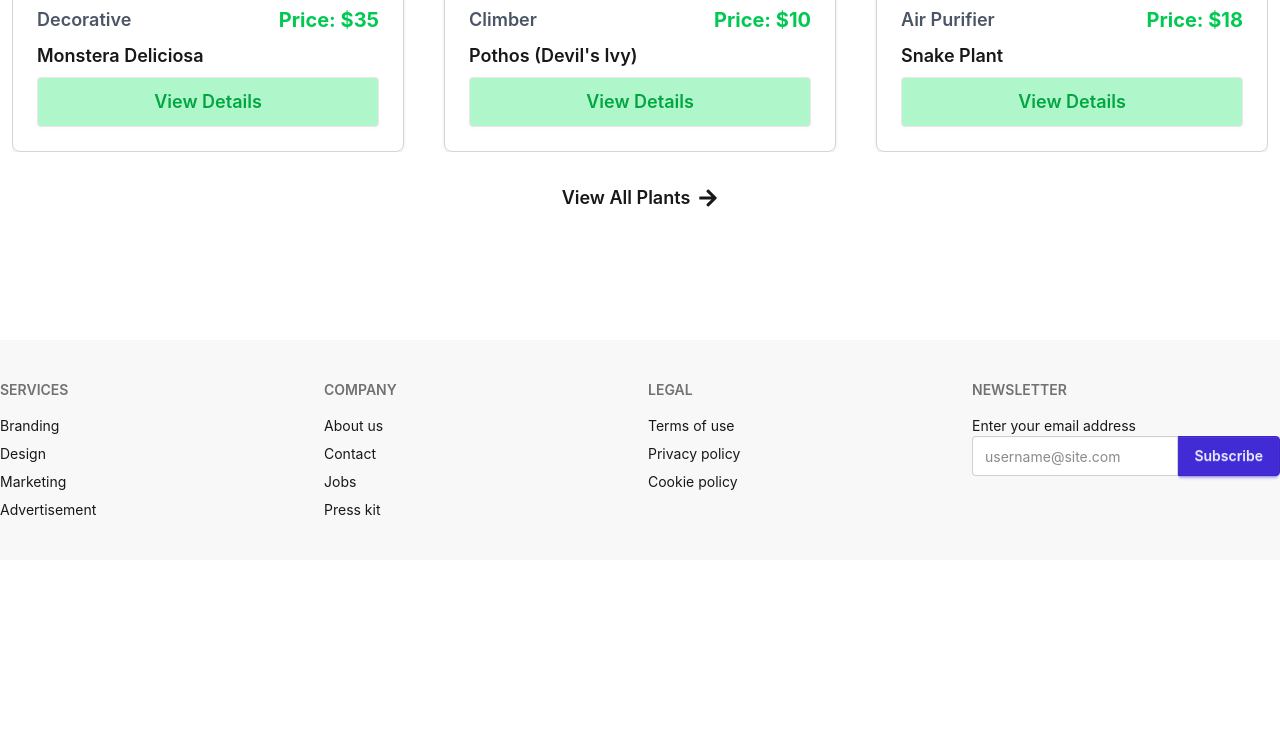
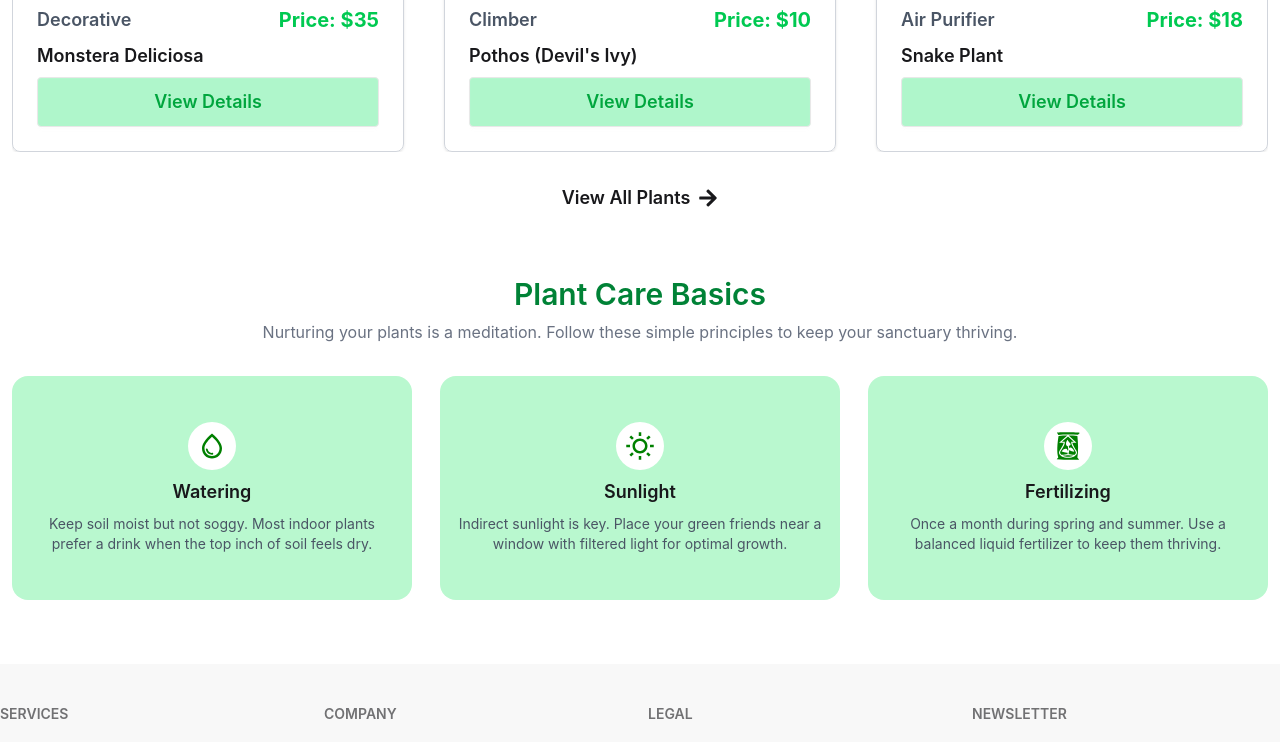
Before and after one commit to Wahed-Shawn/Assignment-Nine, a React (Vite) app: page / in a window 1280 px wide. Shown: the part 1199-1941 px from the top of the page. Before the commit the page ends 1759 px from the top, so only its background shows below. Built offline with nearby package versions, Linux system fonts and the light colour scheme; no server answers.

Commit message:
added Plant Care Tips Section

```diff
--- /dev/null
+++ b/src/components/PlantCare.jsx
@@ -0,0 +1,39 @@
+import React from 'react';
+import { GiFertilizerBag } from 'react-icons/gi';
+import { MdOutlineWaterDrop } from 'react-icons/md';
+import { RiSunLine } from 'react-icons/ri';
+
+const PlantCare = () => {
+    return (
+        <div className='mb-[4rem]'>
+            <h1 className='text-center text-3xl font-semibold text-green-700'>Plant Care Basics</h1>
+            <p className='text-center mt-2 text-gray-500'>Nurturing your plants is a meditation. Follow these simple principles to keep your sanctuary thriving.</p>
+
+            <div className="grid grid-cols-3 gap-7 mt-8">
+                <div className="bg-green-200 flex flex-col gap-2 justify-center items-center rounded-2xl h-[14rem] p-4">
+                    <div className="bg-white h-[3rem] w-[3rem] rounded-full flex items-center justify-center">
+                        <MdOutlineWaterDrop size={30} color='green' />
+                    </div>
+                    <h1 className='text-lg font-semibold'>Watering</h1>
+                    <p className='text-center text-sm text-gray-600'>Keep soil moist but not soggy. Most indoor plants prefer a drink when the top inch of soil feels dry.</p>
+                </div>
+                <div className="bg-green-200 flex flex-col gap-2 justify-center items-center rounded-2xl h-[14rem] p-4">
+                    <div className="bg-white h-[3rem] w-[3rem] rounded-full flex items-center justify-center">
+                        <RiSunLine size={30} color='green' />
+                    </div>
+                    <h1 className='text-lg font-semibold'>Sunlight</h1>
+                    <p className='text-center text-sm text-gray-600'>Indirect sunlight is key. Place your green friends near a window with filtered light for optimal growth.</p>
+                </div>
+                <div className="bg-green-200 flex flex-col gap-2 justify-center items-center rounded-2xl h-[14rem] p-4">
+                    <div className="bg-white h-[3rem] w-[3rem] rounded-full flex items-center justify-center">
+                        <GiFertilizerBag size={30} color='green' />
+                    </div>
+                    <h1 className='text-lg font-semibold'>Fertilizing</h1>
+                    <p className='text-center text-sm text-gray-600'>Once a month during spring and summer. Use a balanced liquid fertilizer to keep them thriving.</p>
+                </div>
+            </div>
+        </div>
+    );
+};
+
+export default PlantCare;
--- a/src/components/TopRated.jsx
+++ b/src/components/TopRated.jsx
@@ -15,7 +15,7 @@ const TopRated = () => {
     console.log(topRated)
 
     return (
-        <div className='my-[8rem]'>
+        <div className='mt-[8rem] mb-[4rem]'>
             <h1 className='text-3xl font-semibold'>Top Rated Indoor Plants</h1>
             <p className='mb-2 text-gray-500'>Discover the most loved companions for your living spaces.</p>
 
--- a/src/pages/Home.jsx
+++ b/src/pages/Home.jsx
@@ -1,12 +1,14 @@
 import React from 'react';
 import Hero from '../components/Hero';
 import TopRated from '../components/TopRated';
+import PlantCare from '../components/PlantCare';
 
 const Home = () => {
     return (
         <div className='xl:px-3'>
             <Hero />
             <TopRated />
+            <PlantCare />
         </div>
     );
 };
```
